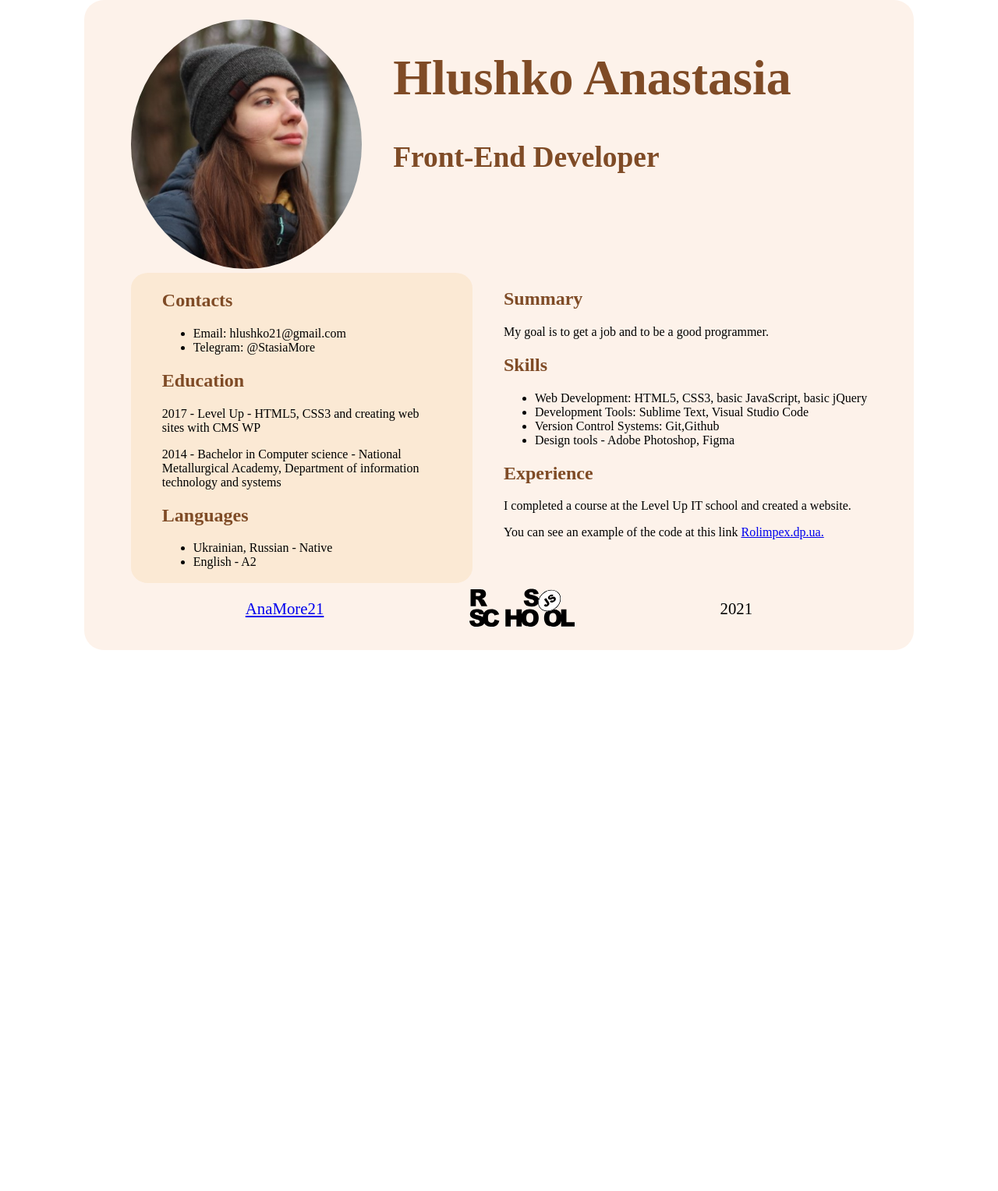
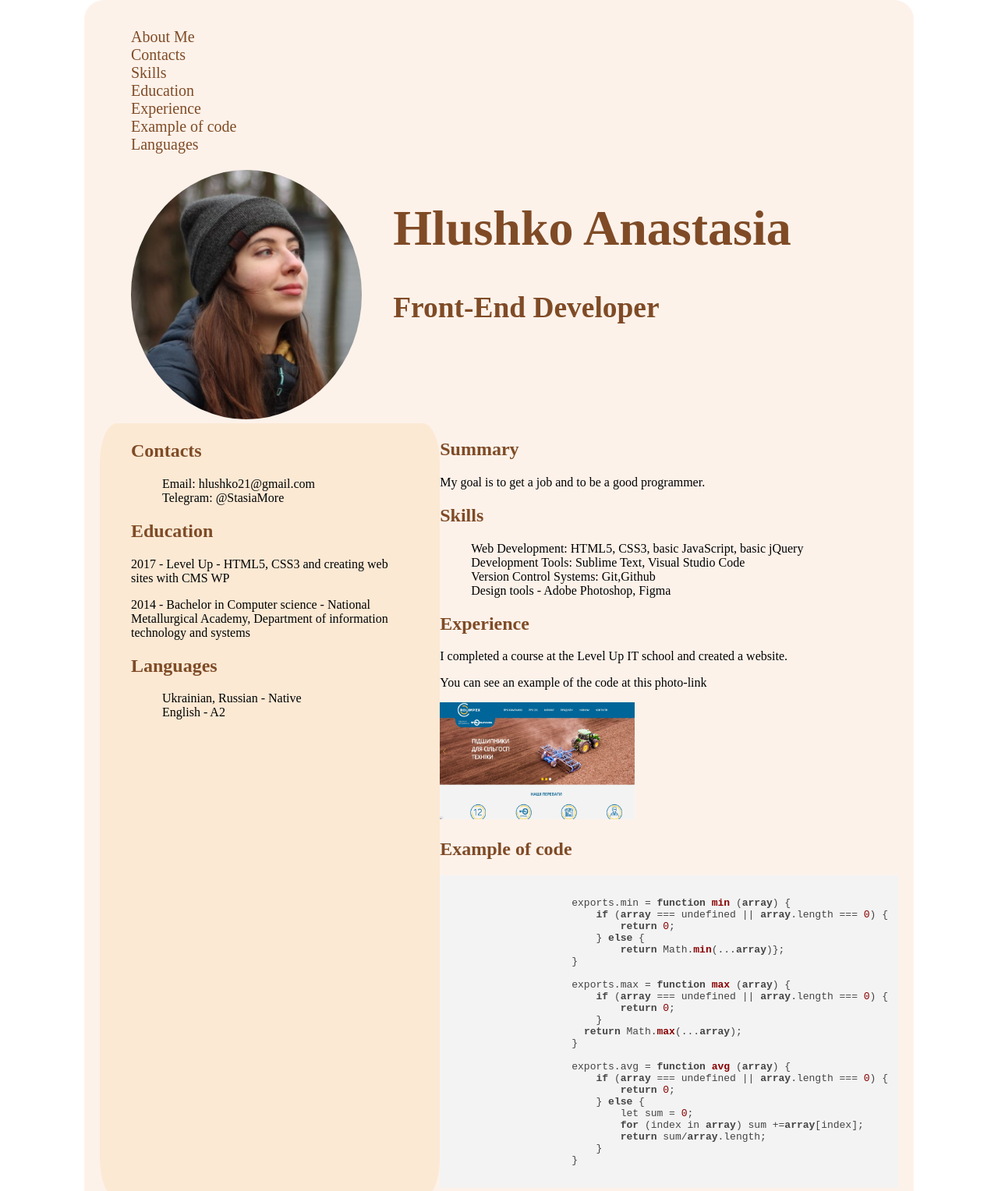
Before and after one commit to AnaMore21/rsschool-cv1, a plain HTML site: page index.html in a window 1280 px wide. Shown: the top 1528 px of the page at 78% size. Before the commit the page ends 834 px from the top, so only its background shows below. Drawn offline with nearby package versions, Linux system fonts and the light colour scheme.

Commit message:
feat: add menu and example of code

```diff
--- a/index.html
+++ b/index.html
@@ -3,33 +3,48 @@
 <head>
   <meta charset="UTF-8">
   <meta name="viewport" content="width=device-width, initial-scale=1.0">
+  <link rel="stylesheet" href="//cdnjs.cloudflare.com/ajax/libs/highlight.js/9.15.9/styles/default.min.css">
+  <script src="//cdnjs.cloudflare.com/ajax/libs/highlight.js/9.15.9/highlight.min.js"></script>
+  <script>hljs.initHighlightingOnLoad();</script>
   <link rel="stylesheet" href="style.css">
   <title>CV</title>
 </head>
 
 <body>
   <div class="container">
+    <nav>
+        <ul>
+          <li><a href="#about">About Me</a></li>
+          <li><a href="#contacts">Contacts</a></li>
+          <li><a href="#skills">Skills</a></li>
+          <li><a href="#education">Education</a></li>
+          <li><a href="#experience">Experience</a></li>
+          <li><a href="#example-code">Example of code</a></li>
+          <li><a href="#languages">Languages</a></li>
+        </ul>
+      </nav>
+
       <header class="header-section">
           <img class="my-photo" src="img/my_photo.jpg" alt="My_photo">
           <div>
-              <h1 class="name">Hlushko Anastasia</h1>
+              <h1 class="name" id="about">Hlushko Anastasia</h1>
               <h3>Front-End Developer</h3>
           </div>
       </header>
 
       <main class="main">
-          <aside class="aside-section">
+          <aside class="aside-section" id="contacts">
               <h2>Contacts</h2>
               <ul>
                   <li>Email: hlushko21@gmail.com</li>
                   <li>Telegram: @StasiaMore</li>
               </ul>
 
-              <h2>Education</h2>
+              <h2 id="education">Education</h2>
               <p>2017 - Level Up - HTML5, CSS3 and creating web sites with CMS WP</p>
               <p>2014 - Bachelor in Computer science - National Metallurgical Academy, Department of information technology and systems</p>
 
-              <h2>Languages</h2>
+              <h2 id="languages">Languages</h2>
               <ul>
                   <li>Ukrainian, Russian - Native</li>
                   <li>English - A2</li>
@@ -43,7 +58,7 @@
               </section>
 
               <section>
-                  <h2>Skills</h2>
+                  <h2 id="skills">Skills</h2>
                   <ul>
                       <li>Web Development: HTML5, CSS3, basic JavaScript, basic jQuery</li>
                       <li>Development Tools: Sublime Text, Visual Studio Code</li>
@@ -53,11 +68,39 @@
               </section>
 
               <section>
-                  <h2>Experience</h2>
+                  <h2 id="experience">Experience</h2>
                   <p>I completed a course at the Level Up IT school and created a website.</p>
-                  <p>You can see an example of the code at this link
-                      <a href="http://rolimpex.dp.ua./">Rolimpex.dp.ua.</a>
+                  <p>You can see an example of the code at this photo-link
+                    <p><a target="_blank" href="http://rolimpex.dp.ua./"><img src="img/rl.jpg" width="250"
+                        height="150" alt="example"></a></p>
                   </p>
+                  <h2 id="example-code">Example of code</h2>
+                  <pre><code>
+                    exports.min = function min (array) {
+                        if (array === undefined || array.length === 0) {
+                            return 0;
+                        } else {
+                            return Math.min(...array)};
+                    }
+
+                    exports.max = function max (array) {
+                        if (array === undefined || array.length === 0) {
+                            return 0;
+                        }
+                      return Math.max(...array);
+                    }
+
+                    exports.avg = function avg (array) {
+                        if (array === undefined || array.length === 0) {
+                            return 0;
+                        } else {
+                            let sum = 0;
+                            for (index in array) sum +=array[index];
+                            return sum/array.length;
+                        }
+                    }
+                  </code></pre>
+
               </section>
           </div>
       </main>
--- a/style.css
+++ b/style.css
@@ -1,6 +1,15 @@
 body {
 	margin: 0px;
 	padding: 0px;
+}
+ul {
+    list-style-type: none;
+    text-decoration: none;
+}
+
+a {
+    text-decoration: none;
+    font-size: 20px;
 }
 
 .container {
@@ -13,7 +22,8 @@ body {
 
 h1,
 h2,
-h3 {
+h3,
+a {
     color: #7f4b26;
 }
 
```
Also changed, not shown: img/rl.jpg (added).
